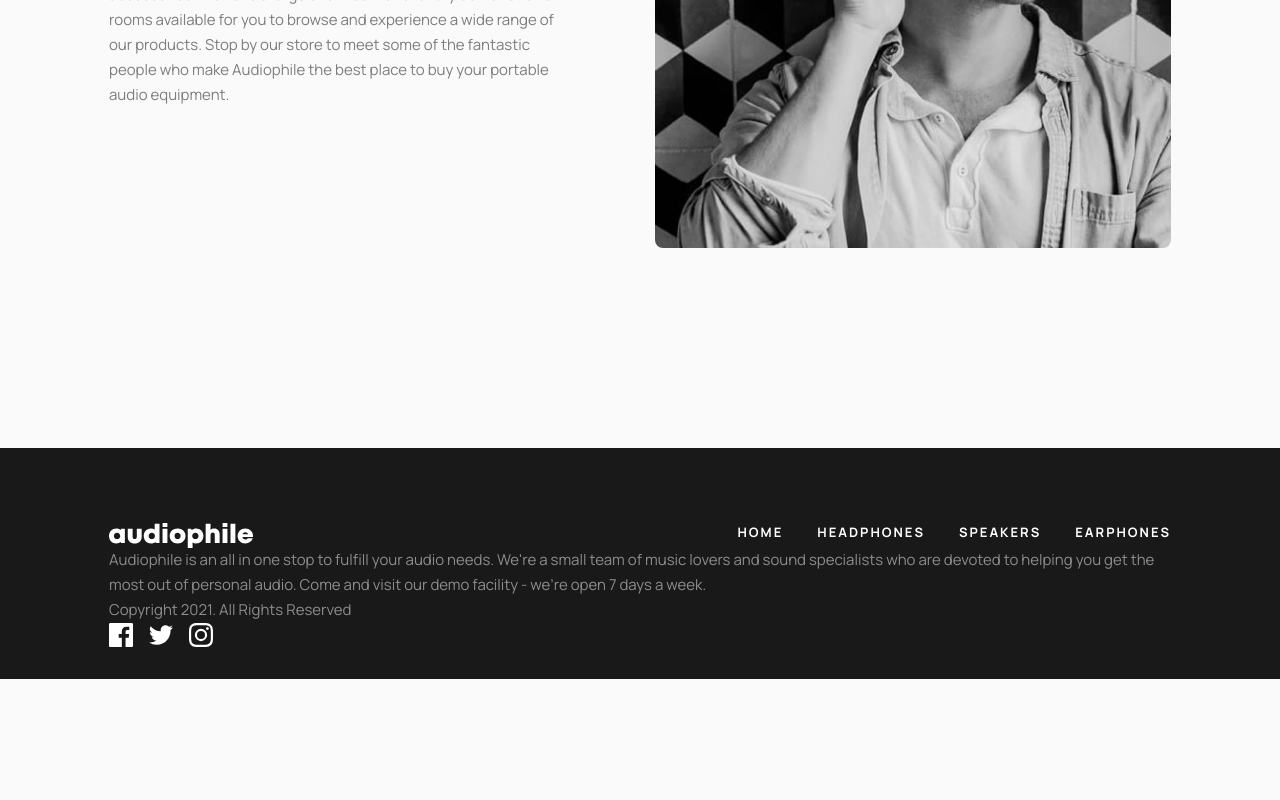
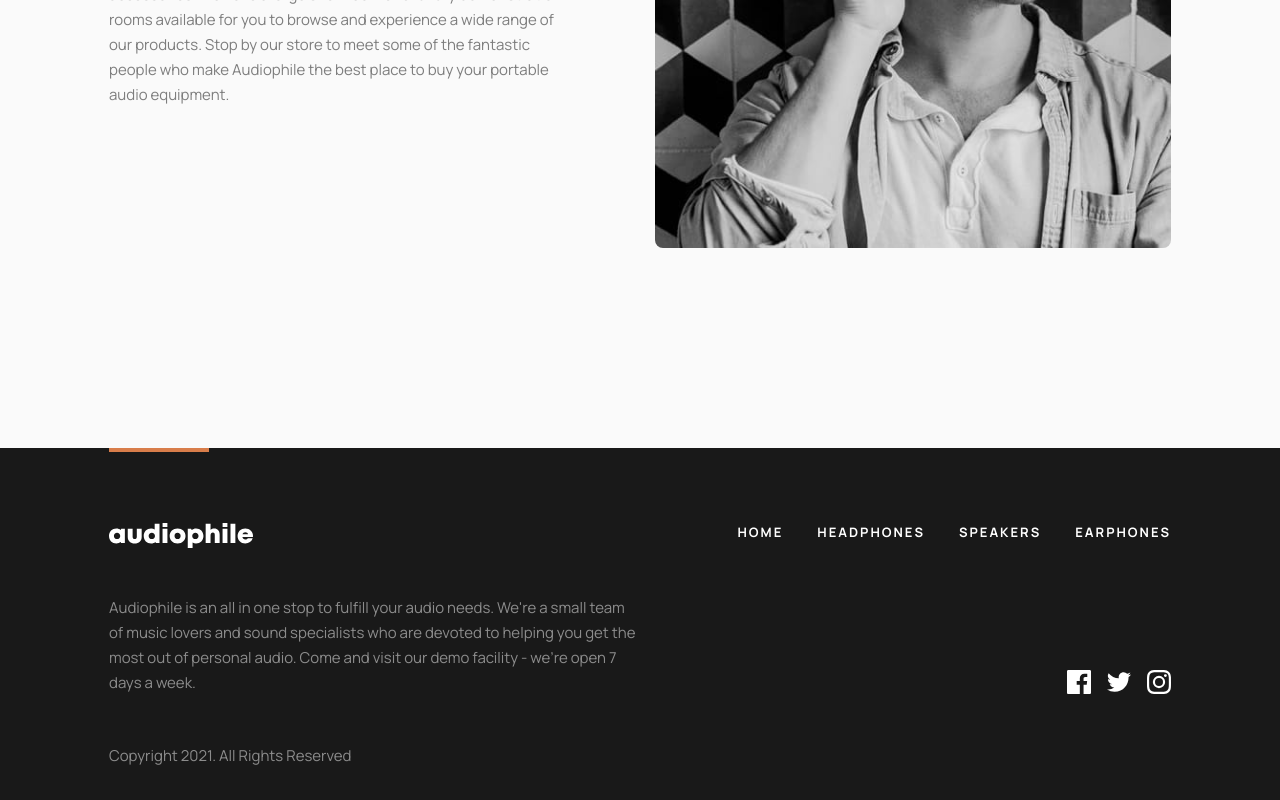
Before and after one commit to mbart13/audiophile-ecommerce-website, a Next.js app: page / in a window 1280 px wide. Shown: the part 2934-3734 px from the top of the page. Before the commit the page ends 3613 px from the top, so only its background shows below. Built offline with nearby package versions, Linux system fonts and the light colour scheme.

Commit message:
created footer, completed home page

```diff
--- a/src/components/molecules/SocialLinks/index.tsx
+++ b/src/components/molecules/SocialLinks/index.tsx
@@ -8,6 +8,8 @@ const SocialLinks = (): JSX.Element => {
         '& svg path': { transition: 'fill .2s' },
         '& svg:hover path': { fill: 'accent' },
       }}
+      justify={{ base: 'center', sm: 'right' }}
+      height={{ lg: '100%' }}
     >
       <IconButton
         as="a"
--- a/src/components/organisms/Footer/index.tsx
+++ b/src/components/organisms/Footer/index.tsx
@@ -1,4 +1,11 @@
-import { Box, Container, Text, Stack } from '@chakra-ui/react'
+import {
+  Box,
+  Container,
+  Text,
+  Stack,
+  SimpleGrid,
+  position,
+} from '@chakra-ui/react'
 
 import Logo from 'components/atoms/Logo'
 import FooterLinks from 'components/molecules/FooterLinks'
@@ -10,29 +17,59 @@ const Footer = (): JSX.Element => {
       mt={['7.5rem', '6rem', '12.5rem']}
       bg="black"
       textAlign={{ base: 'center', sm: 'left' }}
+    >
+      <Container
         pt={{ base: '3.25rem', sm: '3.75rem', lg: '4.6875rem' }}
         pb={['2rem']}
+        maxW="container.lg"
+        position="relative"
+        px={6}
+        sx={{
+          '&::before': {
+            content: '""',
+            position: 'absolute',
+            height: '0.25rem',
+            width: '6.25rem',
+            bg: 'accent',
+            top: '0',
+            left: '50%',
+            transform: 'translateX(-50%)',
+          },
+          '@media screen and (min-width: 30rem)': {
+            '&::before': {
+              transform: 'translateX(0)',
+              left: '1.5rem',
+            },
+          },
+        }}
       >
-      <Container maxW="container.lg" px={6}>
         <Stack
-          direction={{ base: 'column', lg: 'row' }}
+          direction={{ base: 'column', md: 'row' }}
           spacing={{ base: '3rem', sm: '2rem' }}
           justify={{ lg: 'space-between' }}
         >
           <Logo />
           <FooterLinks />
         </Stack>
-
-        <Text variant="darkBackground">
+        <SimpleGrid
+          templateColumns={{ sm: '50% 1fr' }}
+          templateAreas={{ sm: '"a a""b c"', md: '"a c""b c"' }}
+          gap="3rem"
+          mt="3rem"
+        >
+          <Text variant="darkBackground" gridArea={{ sm: 'a' }}>
             Audiophile is an all in one stop to fulfill your audio needs.
-          We&apos;re a small team of music lovers and sound specialists who are
-          devoted to helping you get the most out of personal audio. Come and
-          visit our demo facility - we’re open 7 days a week.
+            We&apos;re a small team of music lovers and sound specialists who
+            are devoted to helping you get the most out of personal audio. Come
+            and visit our demo facility - we’re open 7 days a week.
           </Text>
-        <Text variant="darkBackground">
+          <Text variant="darkBackground" gridArea={{ sm: 'b' }}>
             Copyright 2021. All Rights Reserved
           </Text>
+          <Box gridArea={{ sm: 'c' }}>
             <SocialLinks />
+          </Box>
+        </SimpleGrid>
       </Container>
     </Box>
   )
```
Lines whose indentation alone changed are shown as unchanged.
